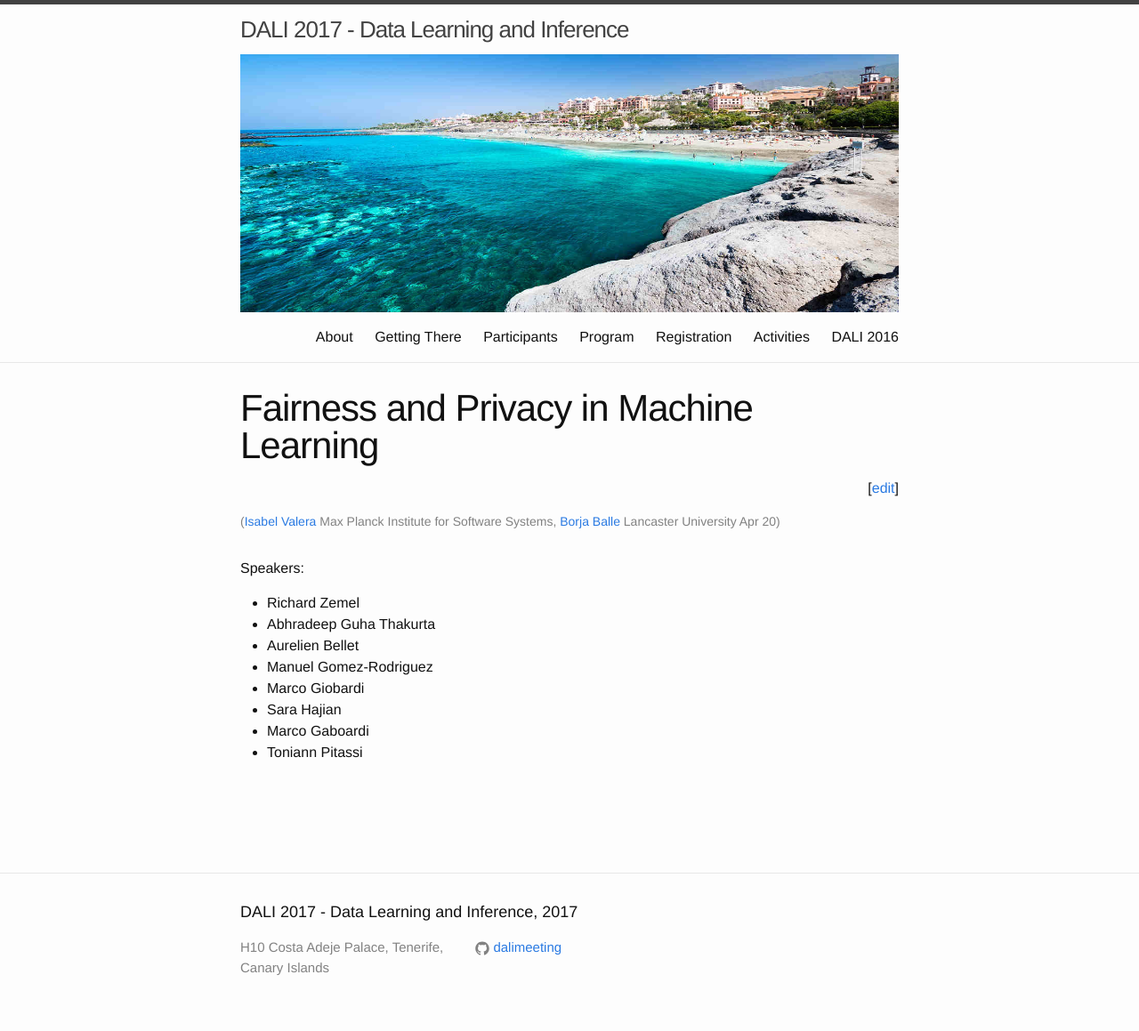
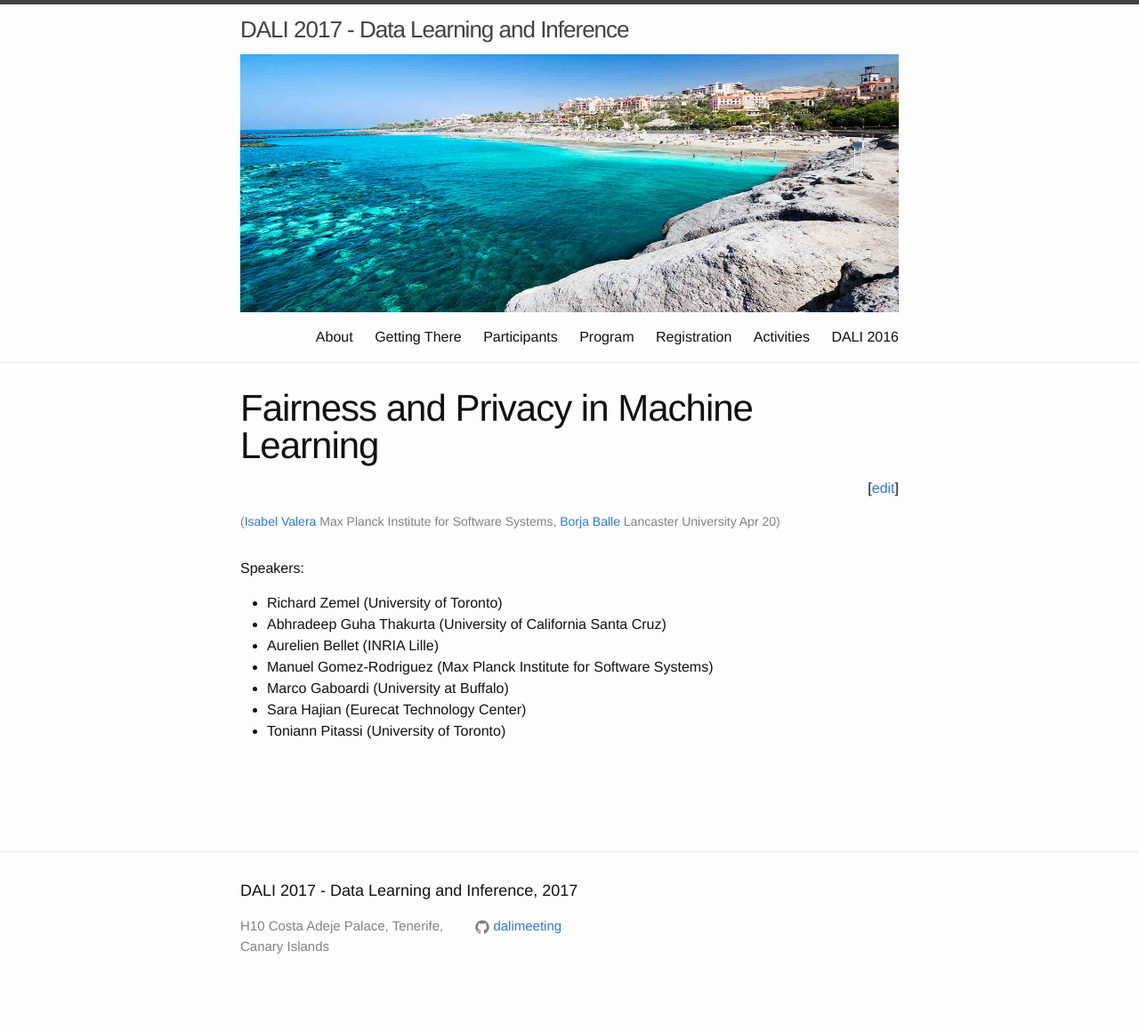
Before and after one commit to dalimeeting/dalimeeting.github.io, a Jekyll site: the page built from _posts/2017-04-20-fairness-and-privacy.md, in a window 1280 px wide. Shown: the whole page at 89% size. Built offline with Jekyll 4.4.1, drawn with Linux system fonts in a browser that asks for light colours; after the commit the page ends 1135 px from its top, so only the background shows below that.

Commit message:
Update 2017-04-20-fairness-and-privacy.md
Speakers affiliations

```diff
--- a/_posts/2017-04-20-fairness-and-privacy.md
+++ b/_posts/2017-04-20-fairness-and-privacy.md
@@ -22,12 +22,11 @@ talks:
   start:
   end:
 speakers:
-- Richard Zemel
-- Abhradeep Guha Thakurta
-- Aurelien Bellet
-- Manuel Gomez-Rodriguez
-- Marco Giobardi
-- Sara Hajian
-- Marco Gaboardi
-- Toniann Pitassi
+- Richard Zemel (University of Toronto)
+- Abhradeep Guha Thakurta (University of California Santa Cruz)
+- Aurelien Bellet (INRIA Lille)
+- Manuel Gomez-Rodriguez (Max Planck Institute for Software Systems)
+- Marco Gaboardi (University at Buffalo)
+- Sara Hajian (Eurecat Technology Center)
+- Toniann Pitassi (University of Toronto)
 ---
```
